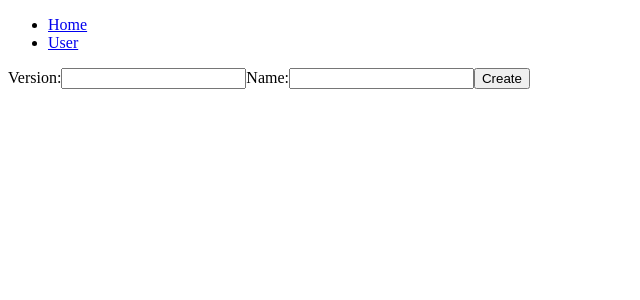
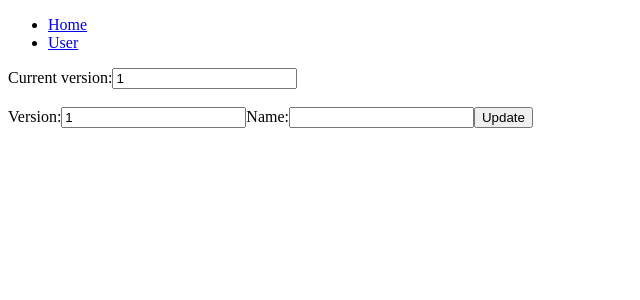
Before and after one commit to nicklasbekkevold/fullstack-spring-react-demo, a React (Create React App) app in the folder frontend/: page /users/1 in a window 1280 px wide. Shown: the top 300 px of the page, without its empty margins (0-640 px from the left). Built offline with nearby package versions, Linux system fonts and the light colour scheme; no server answers.

Commit message:
Fix frontend-backend connection

```diff
--- a/frontend/src/App.js
+++ b/frontend/src/App.js
@@ -19,7 +19,7 @@ function App() {
         <Route path="/" element={<div>Welcome to the application!</div>} />
         <Route path="/users" element={<UserList />} />
         <Route path="/users/new" element={<UserForm />} />
-        <Route path="/users/:userId" element={<UserForm editMode={true} />} />
+        <Route path="/users/:id" element={<UserForm editMode={true} />} />
       </Routes>
     </main>
   );
--- a/frontend/src/components/UserForm.js
+++ b/frontend/src/components/UserForm.js
@@ -1,44 +1,71 @@
 import React, { useEffect, useState } from 'react';
 import { useParams } from 'react-router-dom';
-import { createUser } from '../services/createUser';
-import { getUserById } from '../services/getUsers';
+import { createUser, getUserById, updateUser } from '../services/user';
 
-const UserForm = ({ initialData = {}, onSubmit }) => {
+const UserForm = () => {
   const { id } = useParams();
-  const [version, setVersion] = useState('');
+  const [apiVersion, setApiVersion] = useState(1);
+  const [version, setVersion] = useState(1);
   const [name, setName] = useState('');
 
   useEffect(() => {
-    const fetchData = async () => {
-      const response = await getUserById(id);
-      const fetchedUser = response.data;
-      setVersion(fetchedUser.version);
-      setName(fetchedUser.name);
-    };
+    if (id) {
+      const fetchData = async () => {
+        const fetchedUser = await getUserById(id);
+        setVersion(fetchedUser.version);
+        setApiVersion(fetchedUser.version);
+        setName(fetchedUser.name);
+      };
 
-    fetchData();
+      fetchData();
+    }
   }, [id]);
 
-  const handleSubmit = async (event) => {
+  const handleCreateUser = async (event) => {
     event.preventDefault();
-    const userData = { version, name };
+    const userData = { name };
     try {
       await createUser(userData);
-      onSubmit(userData);
       setName('');
       setVersion('');
+      setApiVersion('');
     } catch (error) {
       console.error('Error creating user:', error);
     }
   };
 
+  const handleUpdateUser = async (event) => {
+    event.preventDefault();
+    const userData = { version, name };
+    try {
+      await updateUser(id, apiVersion, userData);
+      setName('');
+      setVersion('');
+      setApiVersion('');
+    } catch (error) {
+      console.error('Error updataing user:', error);
+    }
+  };
+
   return (
-    <form onSubmit={handleSubmit}>
+    <form>
+      {id && (
+        <>
+          <label htmlFor="version">Current version:</label>
+          <input type="text" id="apiVersion" value={apiVersion} onChange={(e) => setApiVersion(e.target.value)} />
+          <br/>
+          <br/>
+        </>
+      )}
       <label htmlFor="version">Version:</label>
       <input type="text" id="version" value={version} onChange={(e) => setVersion(e.target.value)} />
       <label htmlFor="name">Name:</label>
       <input type="text" id="name" value={name} onChange={(e) => setName(e.target.value)} />
-      <button type="submit">{initialData.id ? 'Update' : 'Create'}</button>
+      {id ? (
+        <button onClick={handleUpdateUser} type="submit">Update</button>
+      ) : (
+        <button onClick={handleCreateUser} type="submit">Create</button>
+      )}
     </form>
   );
 };
--- a/frontend/src/components/UserList.js
+++ b/frontend/src/components/UserList.js
@@ -1,9 +1,9 @@
 import React, { useEffect, useState } from 'react';
 import { Link } from 'react-router-dom';
-import { getUsers } from '../services/getUsers';
+import { getUsers } from '../services/user';
 
 const UserList = () => {
-  const [users, setUsers] = useState({});
+  const [users, setUsers] = useState([]);
   const [isLoading, setIsLoading] = useState(false);
   const [error, setError] = useState(null);
 
@@ -11,8 +11,8 @@ const UserList = () => {
     const fetchData = async () => {
       setIsLoading(true);
       try {
-        const fetchedUsers = await getUsers();
-        setUsers(fetchedUsers);
+        const { _embedded: embedded } = await getUsers();
+        setUsers(embedded.userList);
       } catch (error) {
         setError(error);
       } finally {
@@ -36,7 +36,7 @@ const UserList = () => {
             </tr>
           </thead>
           <tbody>
-            {users.map((user) => (
+          {users.map((user) => (
               <tr key={user.id}>
                 <td>{user.version}</td>
                 <td>{user.name}</td>
--- a/frontend/src/services/createUser.js
+++ /dev/null
@@ -1,13 +0,0 @@
-import axios from 'axios';
-
-const baseUrl = 'http://localhost:8080/users';
-
-export const createUser = async (userData) => {
-  try {
-    const response = await axios.post(baseUrl, userData);
-    return response.data;
-  } catch (error) {
-    console.error('Error creating user:', error);
-    throw error; // Re-throw for handling in components
-  }
-};
--- a/frontend/src/services/getUsers.js
+++ /dev/null
@@ -1,24 +0,0 @@
-import axios from 'axios';
-
-const baseUrl = process.env.API_BASE_URL;
-const apiUrl = `${baseUrl}/api/users`
-
-export const getUsers = async () => {
-  try {
-    const response = await axios.get(apiUrl);
-    return response.data;
-  } catch (error) {
-    console.error('Error fetching users:', error);
-    throw error;
-  }
-};
-
-export const getUserById = async (id) => {
-  try {
-    const response = await axios.get(`${apiUrl}/${id}`);
-    return response.data;
-  } catch (error) {
-    console.error('Error fetching users:', error);
-    throw error;
-  }
-};
--- /dev/null
+++ b/frontend/src/services/user.js
@@ -0,0 +1,45 @@
+import axios from 'axios';
+
+const baseUrl = process.env.REACT_APP_API_BASE_URL || "http://localhost:8080";
+const apiUrl = `${baseUrl}/api/users`
+
+export const createUser = async (userData) => {
+  try {
+    const response = await axios.post(apiUrl, userData);
+    return response.data;
+  } catch (error) {
+    console.error('Error creating user:', error);
+    throw error;
+  }
+};
+
+export const getUsers = async () => {
+  try {
+    const response = await axios.get(apiUrl);
+    console.log(response.data);
+    return response.data;
+  } catch (error) {
+    console.error('Error fetching users:', error);
+    throw error;
+  }
+};
+
+export const getUserById = async (id) => {
+  try {
+    const response = await axios.get(`${apiUrl}/${id}`);
+    return response.data;
+  } catch (error) {
+    console.error('Error fetching users:', error);
+    throw error;
+  }
+};
+
+export const updateUser = async (id, apiVersion, userData) => {
+  try {
+    const response = await axios.put(`${apiUrl}/${id}?version=${apiVersion}`, userData);
+    return response.data;
+  } catch (error) {
+    console.error('Error creating user:', error);
+    throw error;
+  }
+};
```
